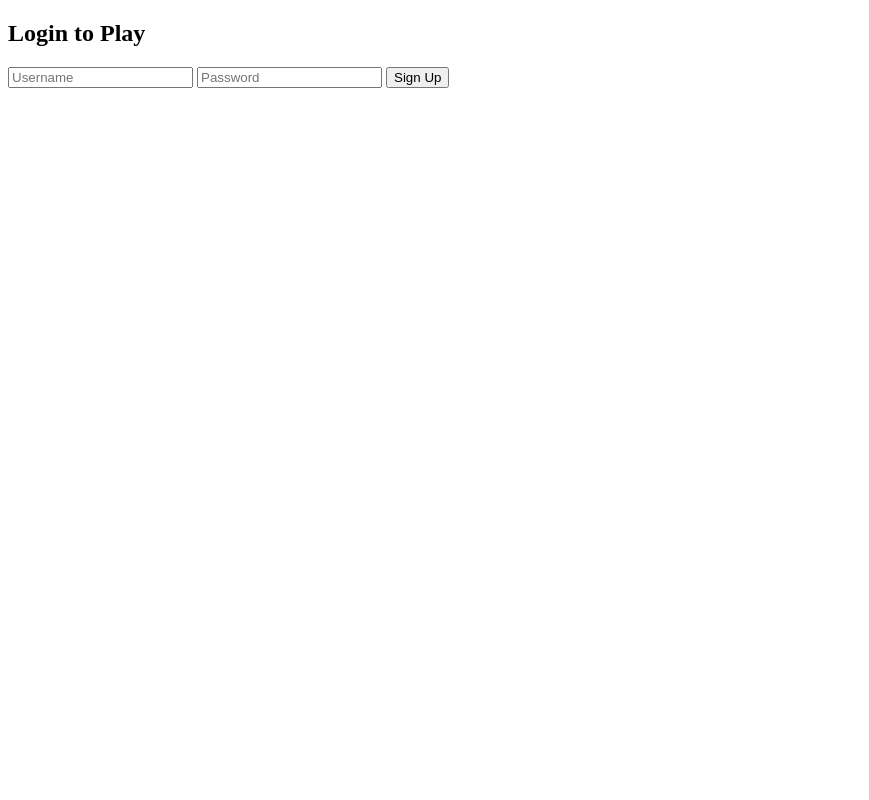
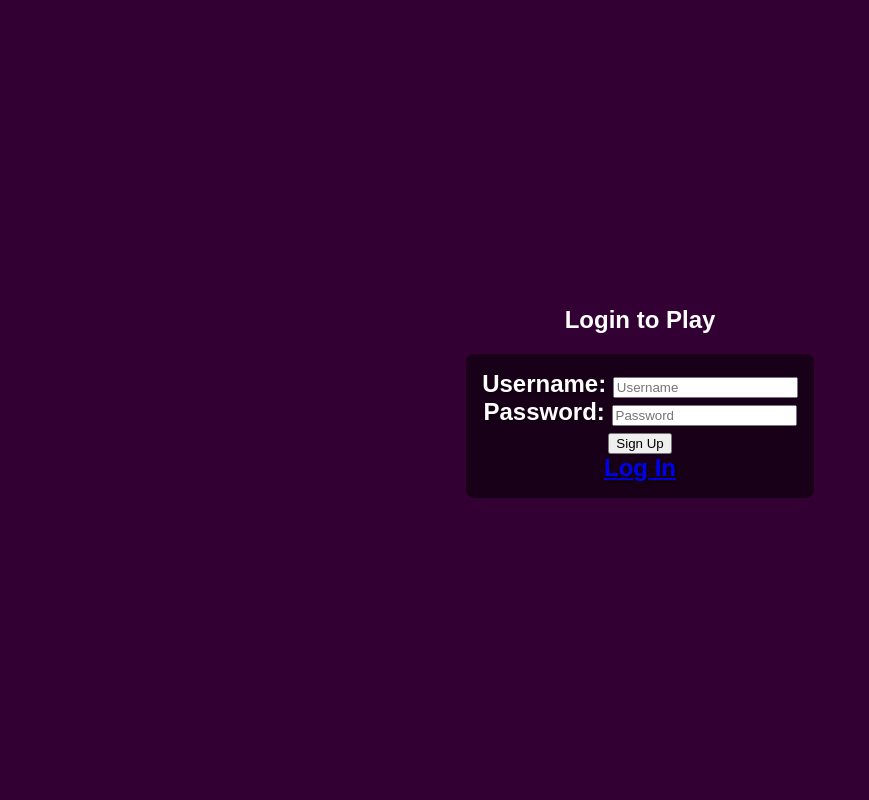
Before and after one commit to LDziat/Rejeweled, a Django app: page /signup/ in a window 1280 px wide. Shown: the whole page, without its empty margins (0-869 px from the left). Run offline with Django 5.2, Linux system fonts and the light colour scheme.

Commit message:
Little fixes and stuff

```diff
--- a/game/templates/account/signup.html
+++ b/game/templates/account/signup.html
@@ -3,18 +3,51 @@
 <head>
     <meta charset="UTF-8">
     <title>Login</title>
+    <style>
+        body {
+            font-family: Arial, sans-serif;
+            text-align: center;
+            background-color: #330033;
+            margin: 0;
+            height: 100vh;
+            overflow: hidden;
+            display: flex;
+            flex-direction: column;
+            align-items: center;
+            justify-content: center;
+        }
+        .container {
+            background-color: rgba(0, 0, 0, 0.5);
+            padding: 1rem;
+            border-radius: 8px;
+            margin-bottom: 1rem;
+            color: white;
+            font-size: 24px;
+            font-weight: bold;
+            text-shadow: 2px 2px 4px rgba(0, 0, 0, 0.5);
+        }
+        h2{
+            color: white;
+        }
+    </style>
 </head>
 <body>
     <h2>Login to Play</h2>
+    <div class="container">
     <form method="POST">
         {% csrf_token %}
+        <label for="username">Username:</label>
         <input type="text" name="username" placeholder="Username" required>
+        <br>
+        <label for="password">Password:</label>
         <input type="password" name="password" placeholder="Password" required>
+        <br>
         <button type="submit">Sign Up</button>
     </form>
-
+    <a href="{% url 'login' %}">Log In</a>
     {% if form.errors %}
         <p>Invalid username or password. Try again.</p>
     {% endif %}
+    </div>
 </body>
 </html>
```
Also changed, not shown: game/templates/account/login.html (+29 -0 lines).
